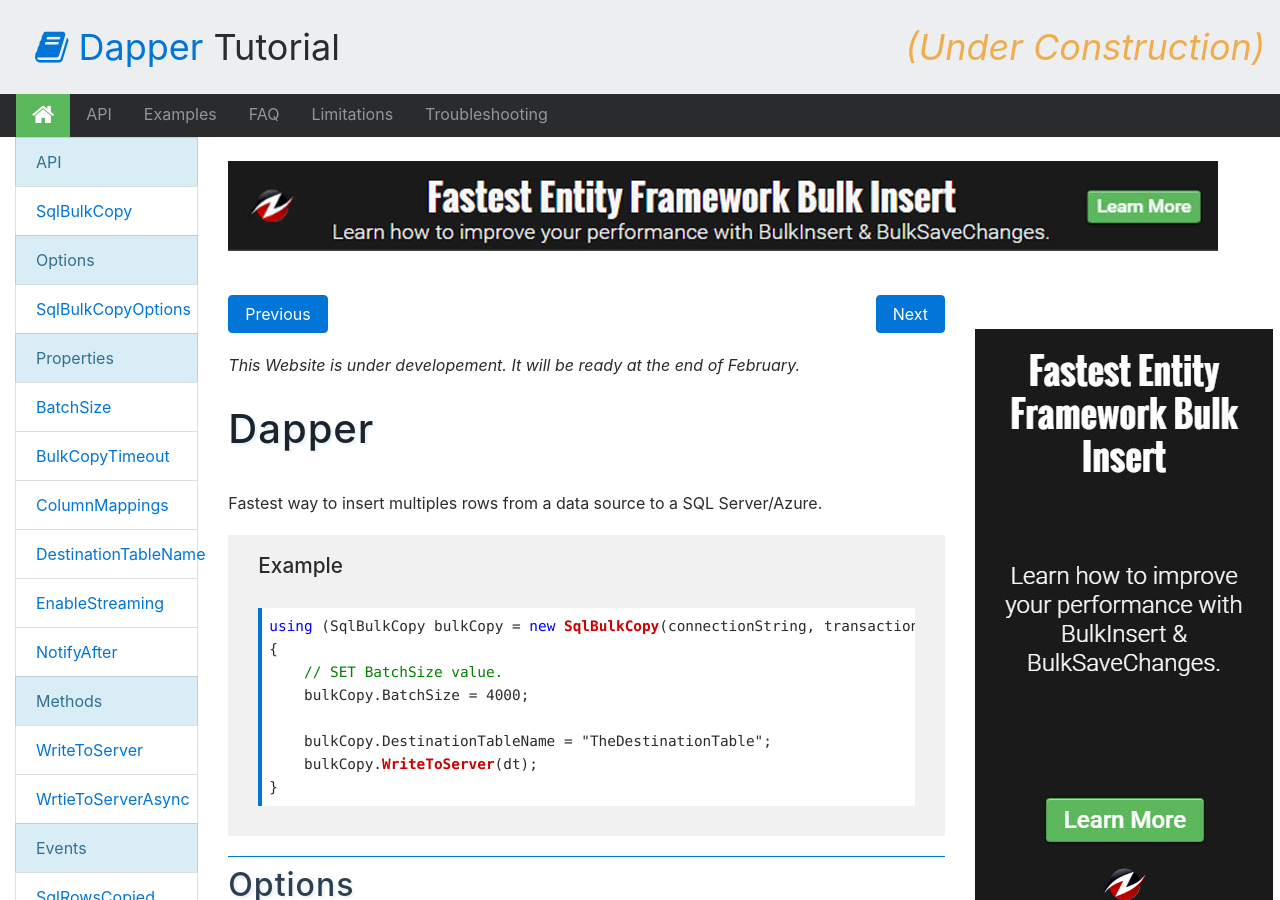
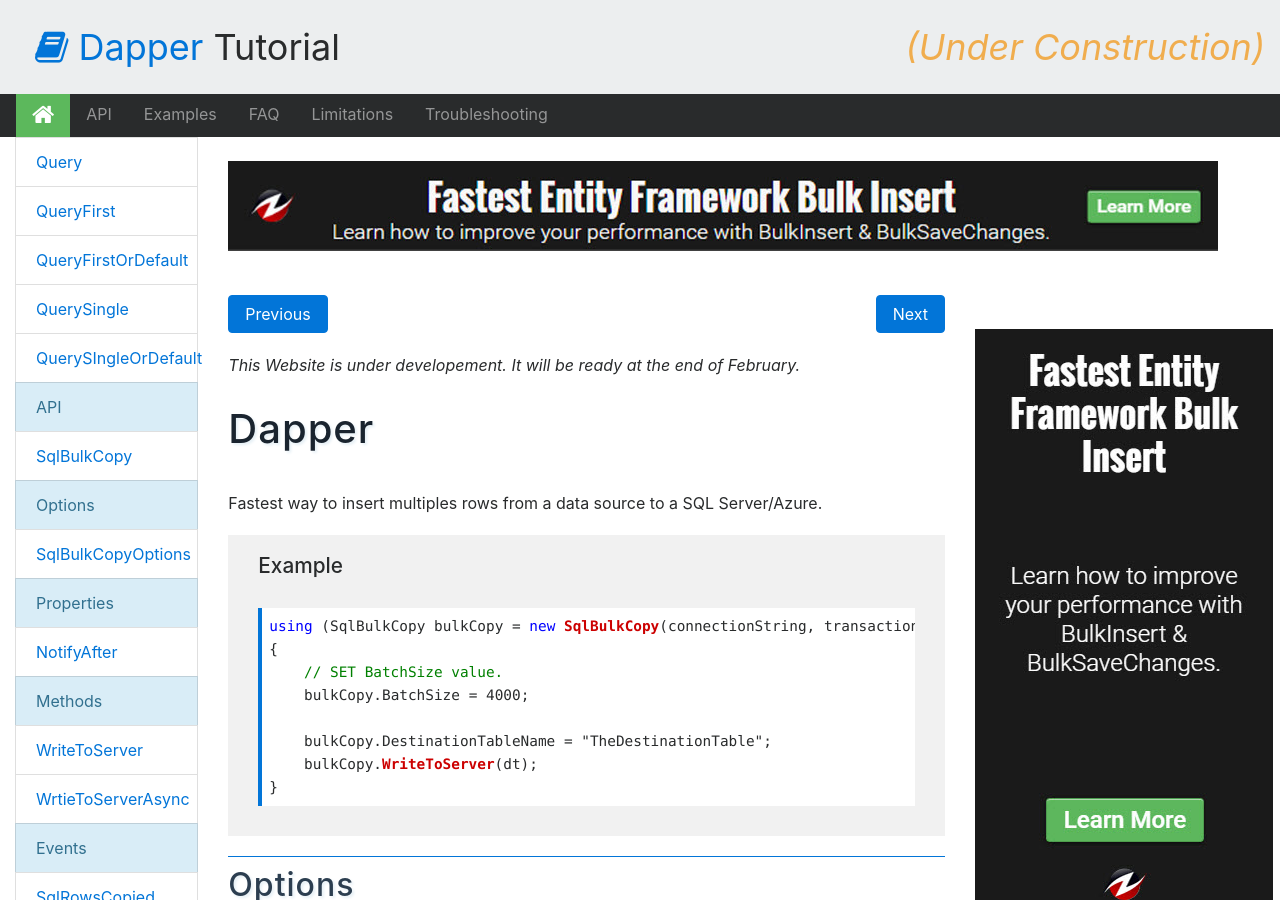
Before and after one commit to thiagopbarnabe/dapper-tutorial, a Jekyll site: the page built from docs/pages/api/dapper.md, in a window 1280 px wide and 900 px high. Built offline with Jekyll 4.4.1, drawn with Linux system fonts in a browser that asks for light colours; nearby versions of some CDN libraries.

Commit message:
Update aside.html

```diff
--- a/docs/_includes/aside.html
+++ b/docs/_includes/aside.html
@@ -1,15 +1,18 @@
 {% if page.path contains "/api/" %}
 <ul class="list-group">
+	<li class="list-group-item list-group-item-action"><a href="query">Query</a></li>
+	<li class="list-group-item list-group-item-action"><a href="queryfirst">QueryFirst</a></li>
+	<li class="list-group-item list-group-item-action"><a href="queryfirstordefault">QueryFirstOrDefault</a></li>
+	<li class="list-group-item list-group-item-action"><a href="querysingle">QuerySingle</a></li>
+	<li class="list-group-item list-group-item-action"><a href="querysingleordefault">QuerySIngleOrDefault</a></li>
+
+
 	<li class="list-group-item list-group-item-info">API</li>
 	<li class="list-group-item list-group-item-action"><a href="sqlbulkcopy">SqlBulkCopy</a></li>
 	<li class="list-group-item list-group-item-info">Options</li>
 	<li class="list-group-item list-group-item-action"><a href="sqlbulkcopyoptions">SqlBulkCopyOptions</a></li>
 	<li class="list-group-item list-group-item-info">Properties</li>
-	<li class="list-group-item list-group-item-action"><a href="batchsize">BatchSize</a></li>
-	<li class="list-group-item list-group-item-action"><a href="bulkcopytimeout">BulkCopyTimeout</a></li>
-	<li class="list-group-item list-group-item-action"><a href="columnmappings">ColumnMappings</a></li>
-	<li class="list-group-item list-group-item-action"><a href="destinationtablename">DestinationTableName</a></li>
-	<li class="list-group-item list-group-item-action"><a href="enablestreaming">EnableStreaming</a></li>
+
 	<li class="list-group-item list-group-item-action"><a href="notifyafter">NotifyAfter</a></li>
 	<li class="list-group-item list-group-item-info">Methods</li>
 	<li class="list-group-item list-group-item-action"><a href="writetoserver">WriteToServer</a></li>
```
